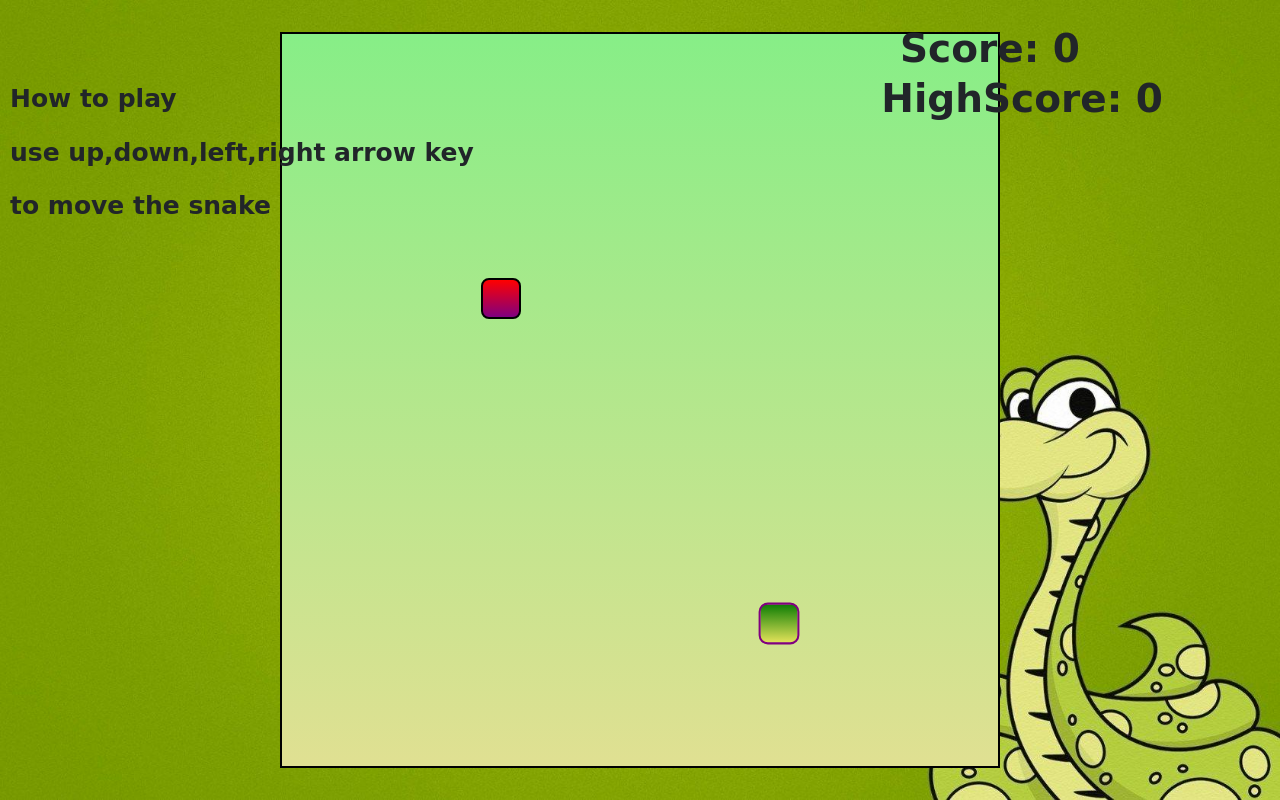
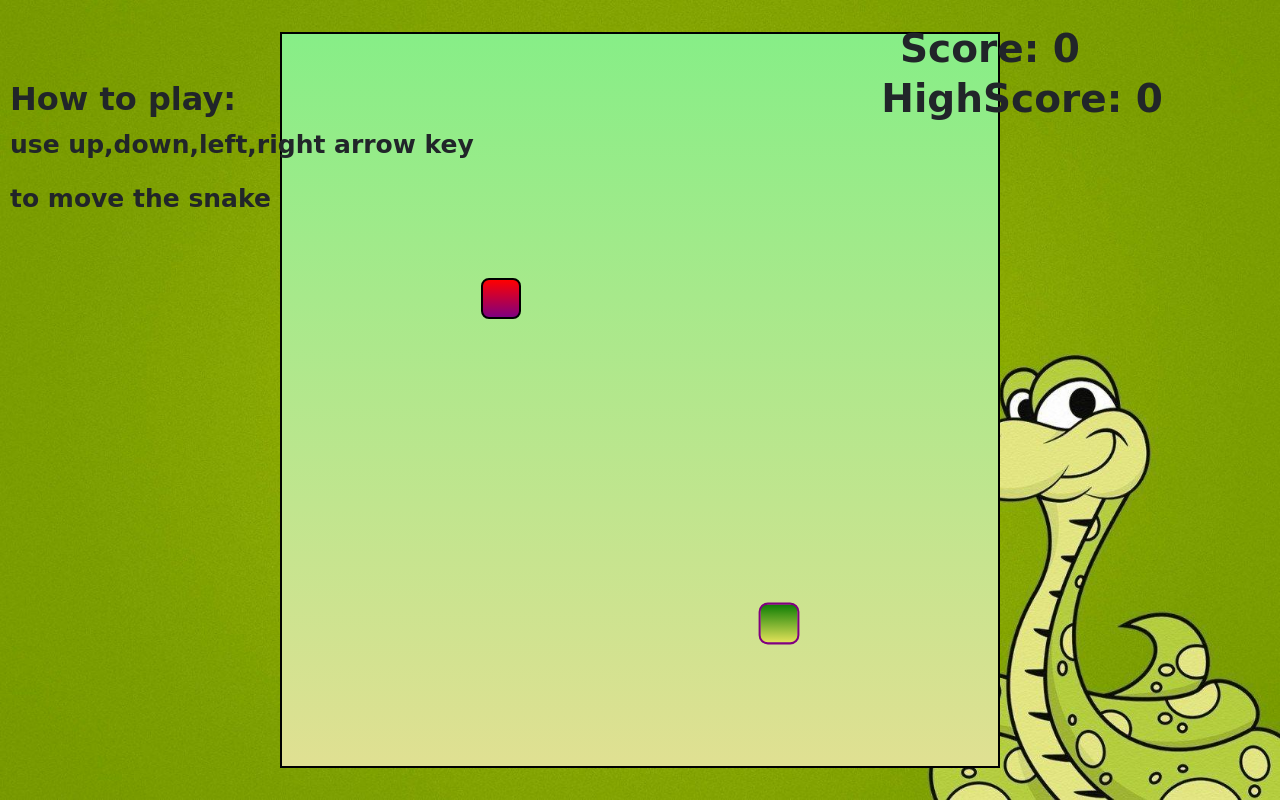
Before and after one commit to mehedi-hasan-shuvon/snake-game-project-Javascript, a plain HTML site: page index.html in a window 1280 px wide. Drawn offline with nearby package versions, Linux system fonts and the light colour scheme.

Commit message:
fix instruction

```diff
--- a/index.html
+++ b/index.html
@@ -33,7 +33,7 @@
             <div id="score">Score: <span id="score-value">0</span></div>
             <div id="high-score">HighScore: <span id="high-score-value">0</span></div>
             <div id="instruction">
-                <p>How to play</p>
+                <h2 class="fw-bold">How to play:</h2>
                 <p>use up,down,left,right arrow key </p>
                 <p>to move the snake</p>
 
```
